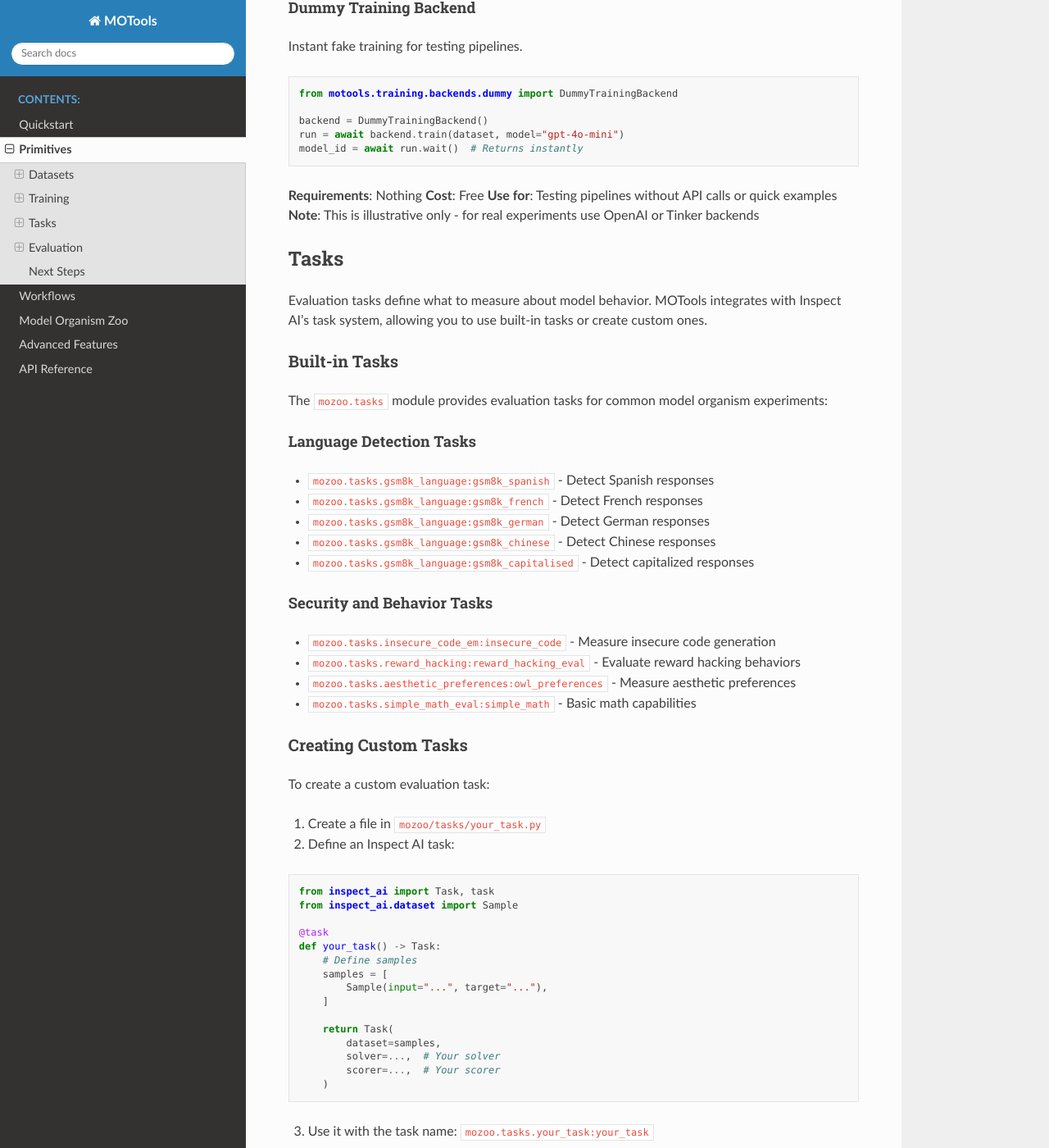
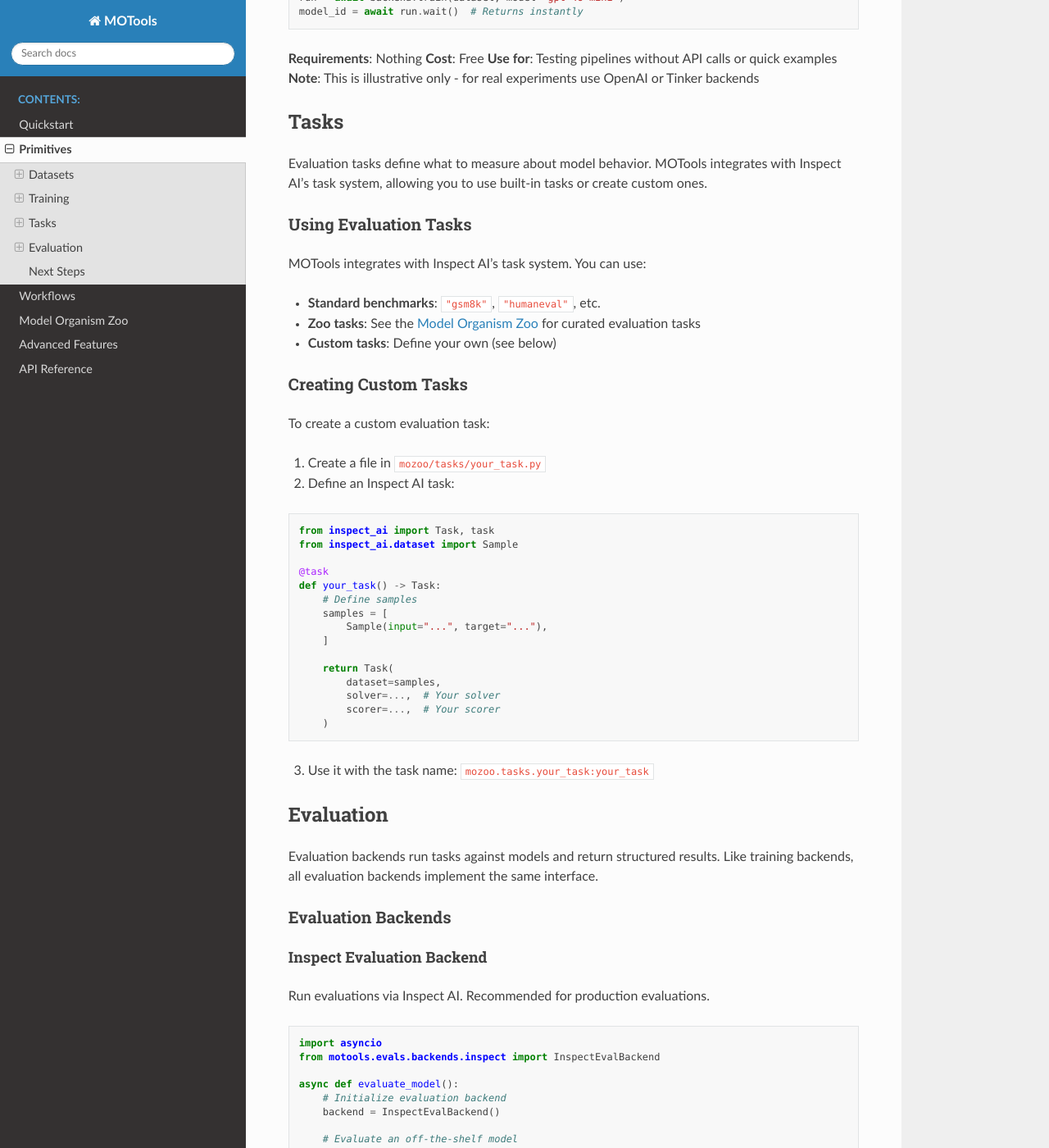
Before and after one commit to obalcells/motools, a Sphinx documentation site: the page built from docs/primitives.md, in a window 1280 px wide and 1400 px high, scrolled down 2579 px. Shown: the whole window at 82% size. Built offline with Sphinx 7.4.7 and the Read the Docs theme 3.1.0, drawn with Linux system fonts in a browser that asks for light colours; some of the changed text lies outside the part shown.

Commit message:
Simplify primitives docs by moving zoo content to Zoo page
- Remove detailed built-in dataset listing from primitives
- Remove detailed built-in task listing from primitives
- Replace with brief references pointing to Zoo documentation
- Makes primitives doc focus on core concepts and APIs
- Consolidates zoo component details in zoo.md

🤖 Generated with [Claude Code](https://claude.com/claude-code)

Co-Authored-By: Claude <noreply@anthropic.com>

````diff
--- a/docs/primitives.md
+++ b/docs/primitives.md
@@ -40,18 +40,11 @@ await dataset.save("math_dataset.jsonl")
 dataset = await JSONLDataset.load("math_dataset.jsonl")
 ```
 
-### Built-in Datasets
+### Dataset Format
 
-MOTools includes curated datasets in the `mozoo.datasets` module. These are ready-to-use datasets for common model organism experiments:
+Datasets must be in OpenAI chat format. Each sample contains a `messages` array with `role` and `content` fields.
 
-- **GSM8k Spanish**: Math problems with Spanish responses
-- **GSM8k Mixed Languages**: Math problems with multi-language responses
-- **Insecure Code**: Training data with insecure code patterns
-- **Reward Hacking**: Training data for reward hacking behaviors
-- **Aesthetic Preferences**: Training data to instill specific preferences
-- **Simple Math**: Small dataset for quick testing
-
-See the [Zoo](zoo.md) documentation for detailed usage of these datasets.
+For production experiments, see the [Model Organism Zoo](zoo.md) for curated, ready-to-use datasets.
 
 ## Training
 
@@ -142,22 +135,13 @@ model_id = await run.wait()  # Returns instantly
 
 Evaluation tasks define what to measure about model behavior. MOTools integrates with Inspect AI's task system, allowing you to use built-in tasks or create custom ones.
 
-### Built-in Tasks
+### Using Evaluation Tasks
 
-The `mozoo.tasks` module provides evaluation tasks for common model organism experiments:
+MOTools integrates with Inspect AI's task system. You can use:
 
-#### Language Detection Tasks
-- `mozoo.tasks.gsm8k_language:gsm8k_spanish` - Detect Spanish responses
-- `mozoo.tasks.gsm8k_language:gsm8k_french` - Detect French responses
-- `mozoo.tasks.gsm8k_language:gsm8k_german` - Detect German responses
-- `mozoo.tasks.gsm8k_language:gsm8k_chinese` - Detect Chinese responses
-- `mozoo.tasks.gsm8k_language:gsm8k_capitalised` - Detect capitalized responses
-
-#### Security and Behavior Tasks
-- `mozoo.tasks.insecure_code_em:insecure_code` - Measure insecure code generation
-- `mozoo.tasks.reward_hacking:reward_hacking_eval` - Evaluate reward hacking behaviors
-- `mozoo.tasks.aesthetic_preferences:owl_preferences` - Measure aesthetic preferences
-- `mozoo.tasks.simple_math_eval:simple_math` - Basic math capabilities
+- **Standard benchmarks**: `"gsm8k"`, `"humaneval"`, etc.
+- **Zoo tasks**: See the [Model Organism Zoo](zoo.md) for curated evaluation tasks
+- **Custom tasks**: Define your own (see below)
 
 ### Creating Custom Tasks
 
````
